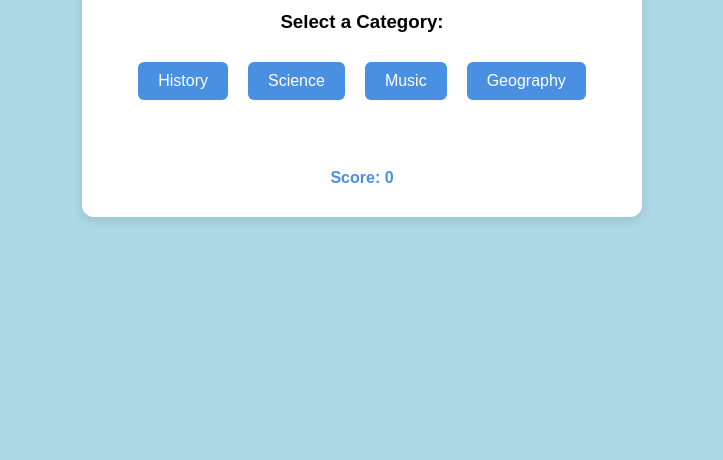
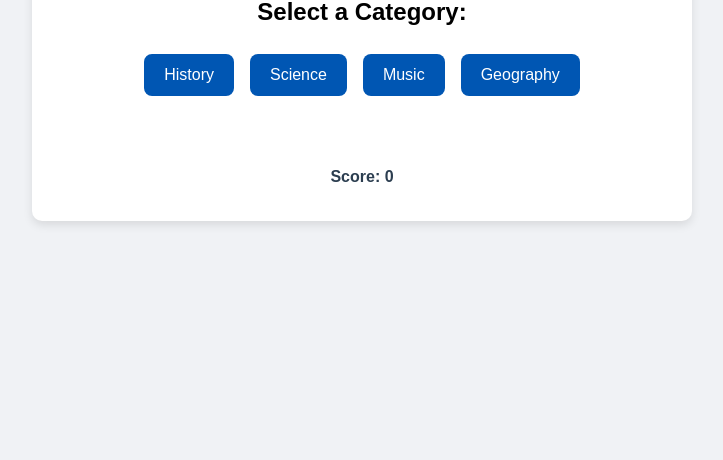
Before and after one commit to Dmolloy/true-false, a plain HTML site: page index.html in a window 1280 px wide. Shown: the part 340-800 px from the top of the page, without its empty margins (278-1001 px from the left). Drawn offline with Linux system fonts and the light colour scheme.

Commit message:
update CSS for better accessibility

```diff
--- a/assets/css/style.css
+++ b/assets/css/style.css
@@ -1,19 +1,20 @@
 body {
     font-family: Arial, sans-serif;
-    background: lightblue;
+    background: #f0f2f5;
     display: flex;
     justify-content: center;
     align-items: center;
     min-height: 100vh;
     margin: 0;
+    padding: 0;
 }
 
 .container {
-    background: #fff;
-    padding: 30px;
-    border-radius: 12px;
-    box-shadow: 0 4px 12px rgba(0, 0, 0, 0.1);
-    max-width: 500px;
+    background: #ffffff;
+    padding: 20px 30px;
+    border-radius: 10px;
+    box-shadow: 0 4px 10px rgba(0, 0, 0, 0.1);
+    max-width: 600px;
     width: 90%;
     text-align: center;
     margin: 20px;
@@ -26,9 +27,9 @@ h1 {
 
 
 #question {
-    font-size: 1.2em;
+    font-size: 20px;
     margin: 20px 0;
-    color: #222;
+    color: #333333;
 }
 
 #feedback {
@@ -49,9 +50,10 @@ h1 {
 }
 
 #score {
-    margin-top: 15px;
+    margin-top: 20px;
     font-weight: bold;
-    color: #4a90e2;
+    color: #2c3e50;
+    margin-bottom: 15px;
 }
 
 #finalMessage {
@@ -63,13 +65,13 @@ h1 {
 /* Styling for buttons*/
 
 .category-btn, .answer-btn, #resetBtn {
-    background: #4a90e2;
-    margin: 10px;
-    padding: 10px 20px;
+    background: #0056b3;
+    margin: 8px;
+    padding: 12px 20px;
     border: none;
-    border-radius: 6px;
+    border-radius: 8px;
     color: #fff;
-    font-size: 1em;
+    font-size: 16px;
     cursor: pointer;
     transition: background 0.2s;
 }
@@ -89,7 +91,7 @@ h1 {
 }
 
 .answer-btn:disabled {
-    background: #ccc;
+    background: #cccccc;
     color: #666;
     cursor: not-allowed;
     opacity: 0.7;
--- a/assets/js/script.js
+++ b/assets/js/script.js
@@ -44,17 +44,17 @@ const questions = {
 /* Function to load category buttons */
 function loadCategories() {
     const container = document.getElementById("categorySelection");
-    container.innerHTML = "<h3>Select a Category:</h3>";
+    container.innerHTML = "<h2>Select a Category:</h2>";
 
-    for (const category in questions) {
+    Object.keys(questions).forEach(category => {
         if (usedQuestions[category].length < questions[category].length) {
             const btn = document.createElement("button");
-            btn.className = "category-btn";
+            btn.className = `category-btn ${category.toLowerCase()}`;
             btn.innerText = category;
             btn.onclick = () => loadQuestion(category);
             container.appendChild(btn);
         }
-    }
+    });
 }
 
 /* Function to load questions */
--- a/index.html
+++ b/index.html
@@ -5,6 +5,7 @@
     <meta name="viewport" content="width=device-width, initial-scale=1.0">
     <link rel="stylesheet" href="assets/css/style.css">
     <title>True-False</title>
+    <link rel="icon" href="assets/images/favicon-32x32.png" type="image/png">
 </head>
 <body>
     <div class="container">
```
Also changed, not shown: assets/images/favicon-16x16.png (added), assets/images/favicon-32x32.png (added), assets/images/favicon.ico (added).
